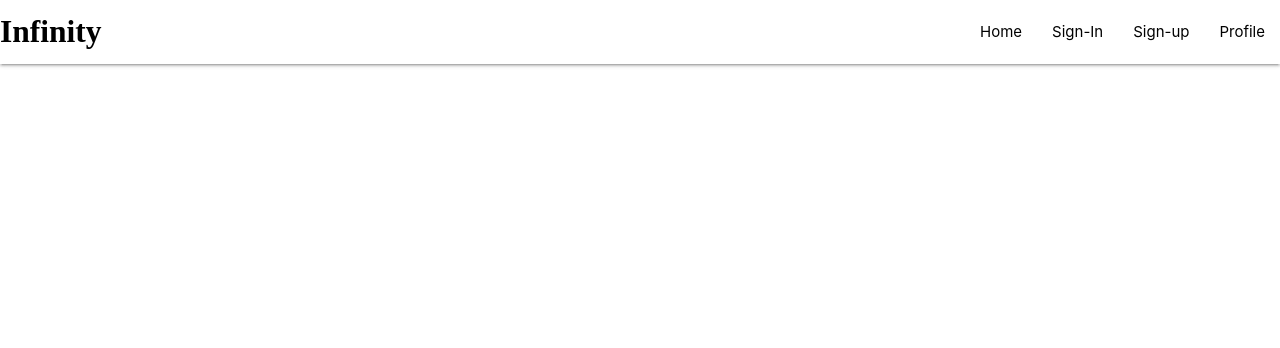
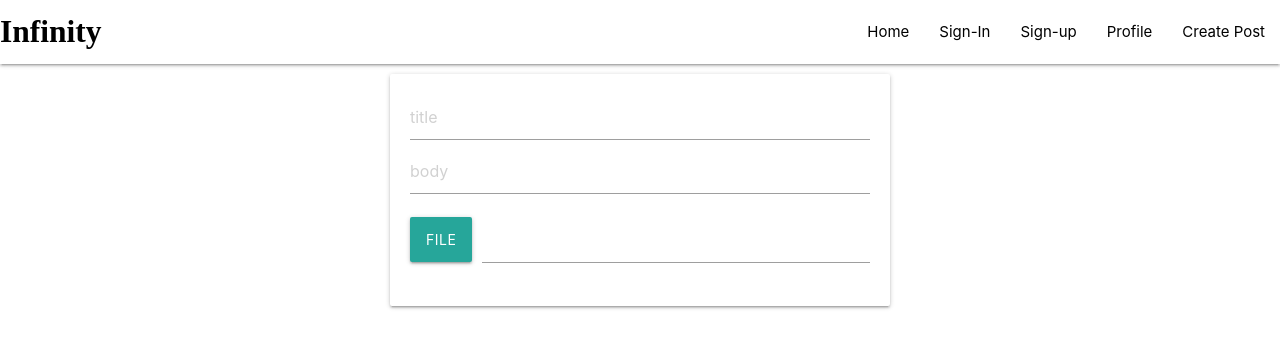
Before and after one commit to OrangeVenom563/infinity_frontend, a React (Create React App) app: page /createpost in a window 1280 px wide. Shown: the top 348 px of the page. Built offline with nearby package versions, Linux system fonts and the light colour scheme; a web font is replaced by a local one.

Commit message:
created create post screen

```diff
--- a/src/App.js
+++ b/src/App.js
@@ -5,7 +5,7 @@ import Home from './screens/Home.screen';
 import SignIn from './screens/SignIn.screen';
 import SignUp from './screens/SignUp.screen';
 import Profile from './screens/Profile.screen';
-
+import CreatePost from './screens/CreatePost.screen'
 function App() {
   return (
     <>
@@ -22,6 +22,9 @@ function App() {
     <Route exact path="/profile">
       <Profile/>
     </Route>
+    <Route exact path="/createpost">
+      <CreatePost/>
+    </Route>
     </>
   );
 }
--- a/src/component/Navbar.component.jsx
+++ b/src/component/Navbar.component.jsx
@@ -11,8 +11,9 @@ const NavBar = () => {
         <ul id="nav-mobile" className="right hide-on-med-and-down">
           <li><Link to="/">Home</Link></li>
           <li><Link to="/signin">Sign-In</Link></li>
-          <li><Link to="signup">Sign-up</Link></li>
-          <li><Link to="profile">Profile</Link></li>
+          <li><Link to="/signup">Sign-up</Link></li>
+          <li><Link to="/profile">Profile</Link></li>
+          <li><Link to="/createpost">Create Post</Link></li>
         </ul>
       </div>
     </nav>
--- /dev/null
+++ b/src/screens/CreatePost.screen.jsx
@@ -0,0 +1,28 @@
+import React from "react";
+
+const CreatePost = () => {
+  return (
+    <div className="card input-field"
+    style={{
+        margin:"10px auto",
+        maxWidth:"500px",
+        padding:"20px",
+        textAlign:"center"
+    }}>
+        <input type="text" placeholder="title"/>
+        <input type="text" placeholder="body"/>
+        <div className="file-field input-field">
+          <div className="btn">
+            <span>File</span>
+            <input type="file" />
+          </div>
+          <div className="file-path-wrapper">
+            <input className="file-path validate" type="text" />
+          </div>
+        </div>
+
+    </div>
+  );
+};
+
+export default CreatePost;
```
